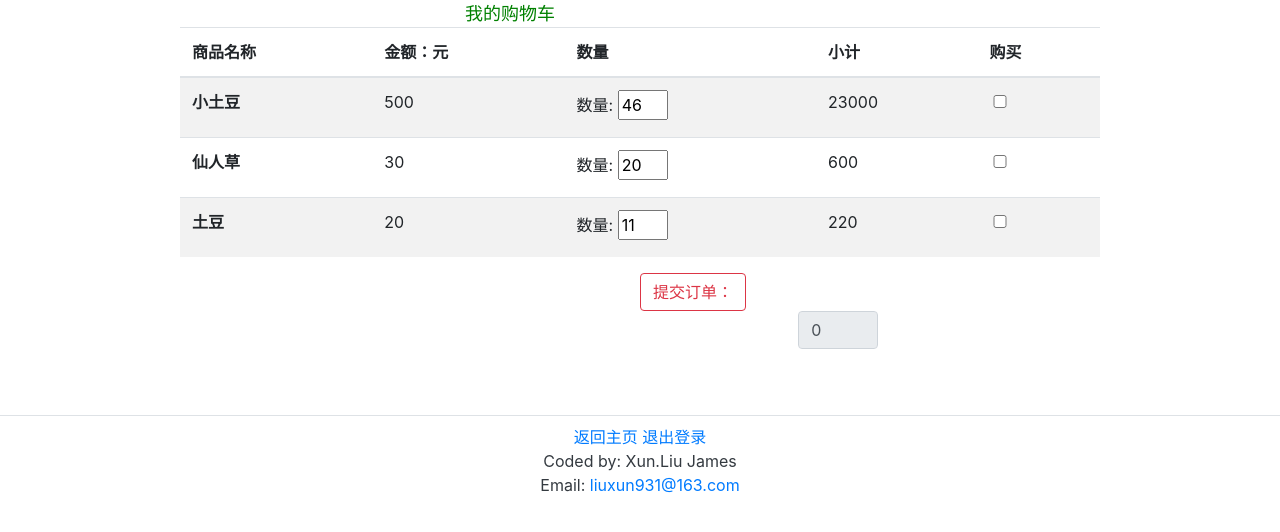
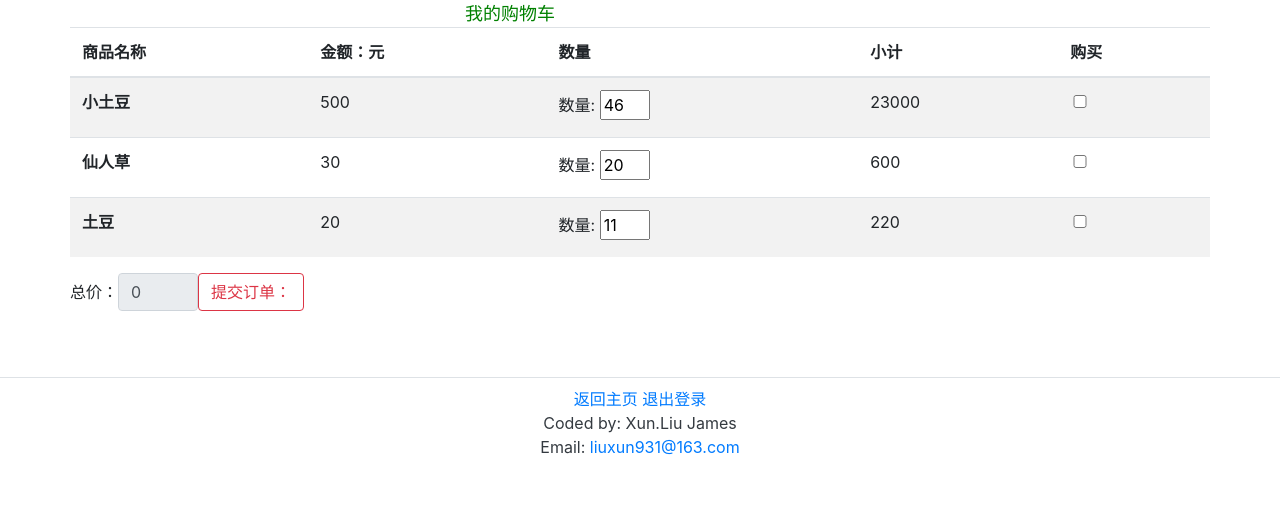
Before and after one commit to liuxun931/MarketF, a Django app: page /Cart/ in a window 1280 px wide. Shown: the part 56-588 px from the top of the page. Run offline with Django 3.2, Linux system fonts and the light colour scheme; a user stored in the database is signed in; data comes from the database, SQL or seed files in the repository; both versions use the stored data as it was after the commit; some libraries are stand-ins or nearby versions.

Commit message:
SET HTML

```diff
--- a/Order/views.py
+++ b/Order/views.py
@@ -35,7 +35,7 @@ class OrderTest(MyPermRequireMixin, TemplateView, FormView):
     '''
 
     permission_required = ('Cart.view_cart')
-    template_name = 'Pay/checkout.html'
+    template_name = 'Order/checkout.html'
     model = Payment
     form_class = AddtoCartForm
     success_url = '/Pay/'
--- a/templates/Cart/cart.html
+++ b/templates/Cart/cart.html
@@ -64,7 +64,6 @@ $(document).ready(function(){
 			sum_price();
 		})
 
-		//写入session
 
 		$("btn-sum").click(function(){
 			console.log("button");
@@ -75,24 +74,23 @@ $(document).ready(function(){
 </script>
 
 
-<div class = "container">
+<div class="container">
 
-<div class="row">
+<div class="row" id="row1">
 	<div class="col-4 offset-4 center">
-<a style="color:green;font-size:large;padding-bottom:20px;padding-top:30px;">我的购物车</a>
+	<a style="color:green;font-size:large;padding-bottom:25px;padding-top:30px;">我的购物车</a>
 	</div>
 </div>
 
-<div class="row">
+<div class="row" id="row2">
 
-<div class="col-10 offset-1">
+<div class="col-12">
 
 <form method="post" action="/Order/" > {% csrf_token %}
 
 <div class="form-group">
 
-<!-- items here -->
-
+	<div class="row" id="row2.1-table">
 		<table id="cart-table" class="table table-striped table-hover" >
 
 			<thead>
@@ -109,6 +107,9 @@ $(document).ready(function(){
 
 			<tbody>
 			{% for t in items %}
+			<!-- items[products, price, quantity, SN] -->
+			<input hidden name="pdt-{{t.3}}" value="{{t.0}}" type="text"></input>
+
 				<tr>
 					<th scope="row">{{t.0}}</th>
 					<td> {{ t.1 }}</td>
@@ -129,51 +130,31 @@ $(document).ready(function(){
 
 		</table>
 
-
-<!--end items here -->
-
-<!-- set sum -->
+	</div>
 
 
+	<div class="row form-inline" id="row2.2-submit">
 
-<div class="row">
+		<label> 总价：</label><input id="sum-order" name="sum-cart" type="value" class="form-control" style="width:80px;" readonly="true" />
 
-	<div class="cal-2 offset-6">
+		<button  id="btn-sum" class="btn btn-outline-danger" type="submit" value="Save" >提交订单：</button>
 
-		<button id="btn-sum" class="btn btn-outline-danger" type="submit" value="Save" >提交订单：</button>
 
 	</div>
 
-	<div class="cal-2 offset-8">
+</div><!-- end form-group -->
 
-		<input id="sum-order" name="sum-cart" type="value" class="form-control" style="width:80px;" disabled> </input>
+</form>
+
 
 </div>
 
-</div><!-- end set sum -->
+</div>
 
-<script type="text/javascript">
-
-
-</script>
-
-</div>
-</form>
-
-</div>
-</div>
 </div>
 
 
 
 
 
-
-
-
-
-
-
-
-
 {% endblock %}
```
Also changed, not shown: templates/Order/checkout.html (added, +15 -0 lines), db.sqlite3. Lines whose indentation alone changed are shown as unchanged.
